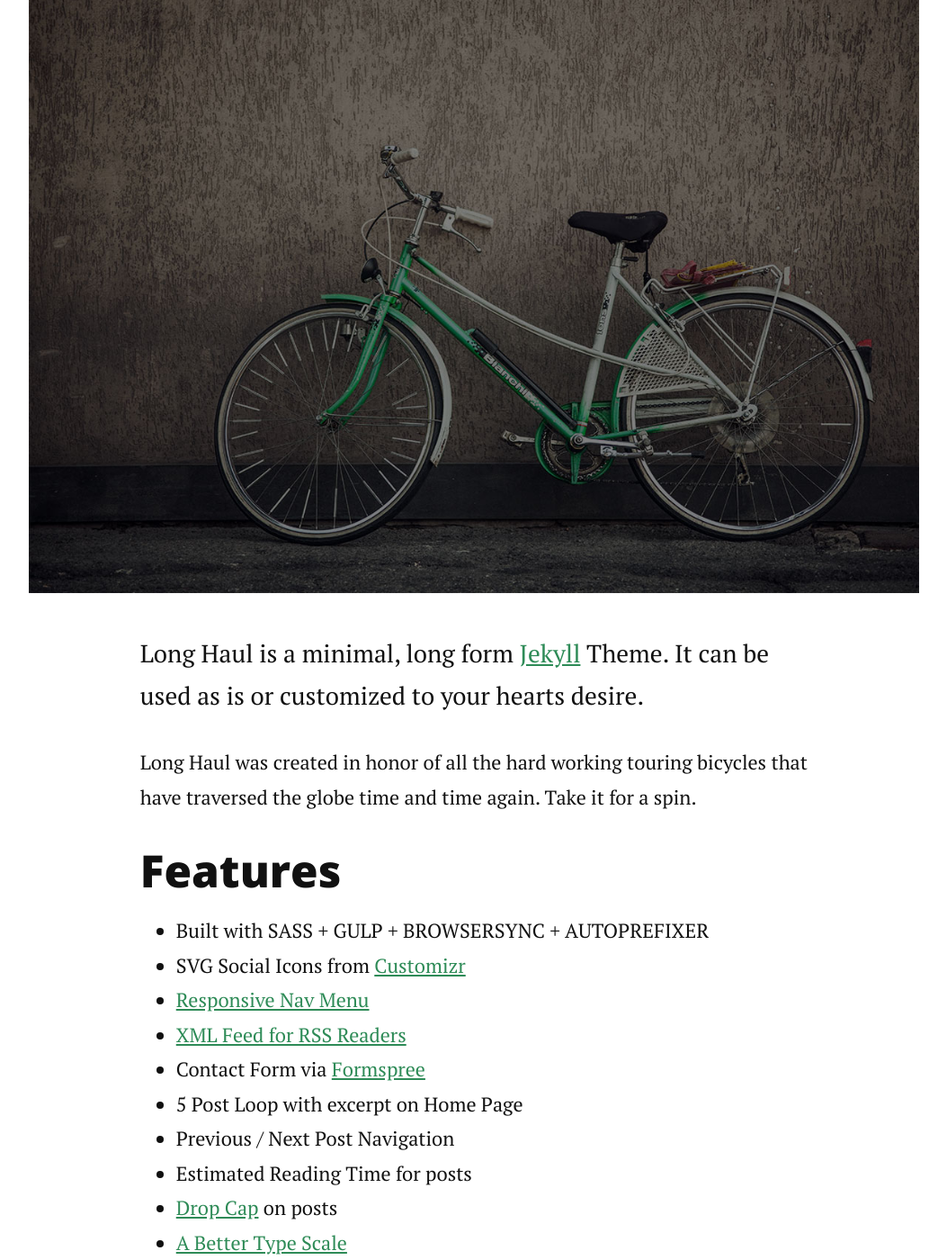
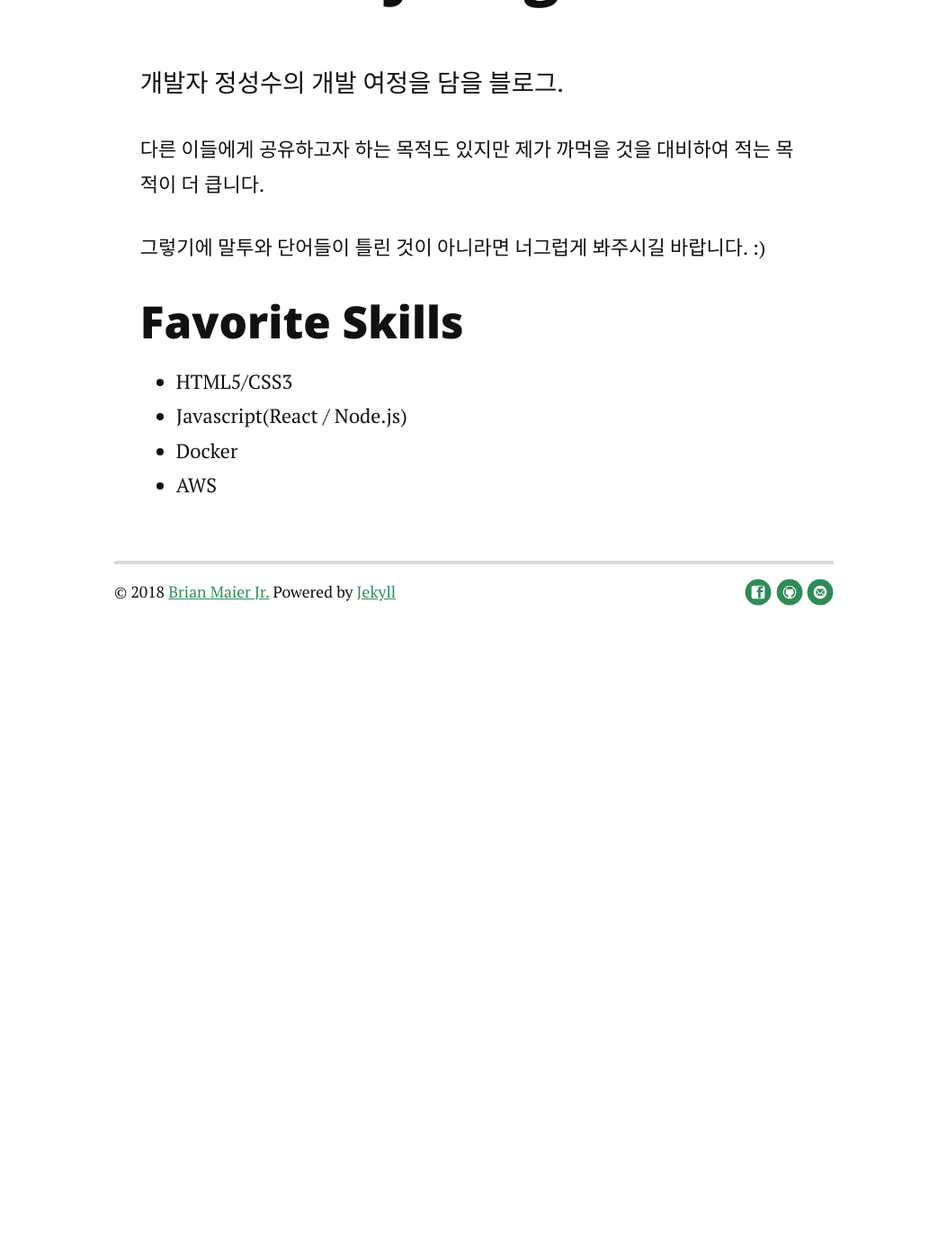
Before and after one commit to Holywater-Jeong/Holywater-Jeong.github.io, a Jekyll site: the page built from about.md, in a window 1280 px wide and 1400 px high, scrolled down 498 px. Shown: the whole window at 90% size, without its empty margins (113-1166 px from the left). Built offline with Jekyll 4.4.1, drawn with Linux system fonts in a browser that asks for light colours; nearby versions of some CDN libraries; after the commit the page ends 1213 px from its top, so only the background shows below that; some of the changed text lies outside the part shown.

Commit message:
포스팅 첫 개시 및 수정

```diff
--- a/_config.yml
+++ b/_config.yml
@@ -16,6 +16,8 @@ navigation:
    url: /index.html
  - title: About
    url: /about
+ - title: Contact
+   url: /contact
 
 social:
    github: holywater-jeong
--- a/about.md
+++ b/about.md
@@ -1,24 +1,24 @@
 ---
 layout: default
-title: About Long Haul
+title: About Holywater Jeong
 ---
 
 <div class="post">
-	<h1 class="pageTitle">About Long Haul</h1>
-	<img src="{{ '/assets/img/touring.jpg' | prepend: site.baseurl }}" alt="">
-	<p class="intro">Long Haul is a minimal, long form <a href="http://jekyllrb.com">Jekyll</a> Theme. It can be used as is or customized to your hearts desire.</p>
-	<p>Long Haul was created in honor of all the hard working touring bicycles that have traversed the globe time and time again. Take it for a spin.</p>
-	<h2>Features</h2>
+	<h1 class="pageTitle">About Holywater Jeong</h1>
+	<p class="intro">
+	개발자 정성수의 개발 여정을 담을 블로그.
+	</p>
+	<p>
+	다른 이들에게 공유하고자 하는 목적도 있지만 제가 까먹을 것을 대비하여 적는 목적이 더 큽니다.
+	</p>
+	<p>
+	그렇기에 말투와 단어들이 틀린 것이 아니라면 너그럽게 봐주시길 바랍니다. :)
+	</p>
+	<h2>Favorite Skills</h2>
 	<ul>
-		<li>Built with SASS + GULP + BROWSERSYNC + AUTOPREFIXER</li>
-  		<li>SVG Social Icons from <a href="http://customizr.net/icons/">Customizr</a></li>
-  		<li><a href="http://responsive-nav.com/">Responsive Nav Menu</a></li>
-  		<li><a href="https://github.com/snaptortoise/jekyll-rss-feeds">XML Feed for RSS Readers</a></li>
-  		<li>Contact Form via <a href="http://formspree.io/">Formspree</a></li>
-      <li>5 Post Loop with excerpt on Home Page</li>
-  		<li>Previous / Next Post Navigation</li>
-      <li>Estimated Reading Time for posts</li>
-  		<li><a href="https://github.com/adobe-webplatform/dropcap.js">Drop Cap</a> on posts</li>
-  		<li><a href="http://typecast.com/blog/a-more-modern-scale-for-web-typography">A Better Type Scale</a></li>
-  	</ul>
+		<li>HTML5/CSS3</li>
+		<li>Javascript(React / Node.js)</li>
+		<li>Docker</li>
+		<li>AWS</li>
+	</ul>
 </div>
```
Also changed, not shown: _posts/2014-12-10-test-post.markdown (+5 -11 lines), _posts/2014-12-11-image-in-post.markdown (deleted, +0 -19 lines), _posts/2014-12-12-figure-with-caption.markdown (deleted, +0 -30 lines), _posts/2014-12-13-code-snippet.markdown (deleted, +0 -22 lines), _posts/2014-12-14-featured-image.markdown (deleted, +0 -18 lines), _posts/2014-12-15-example-post-formatting.markdown (deleted, +0 -56 lines), contact.md (+7 -6 lines).
